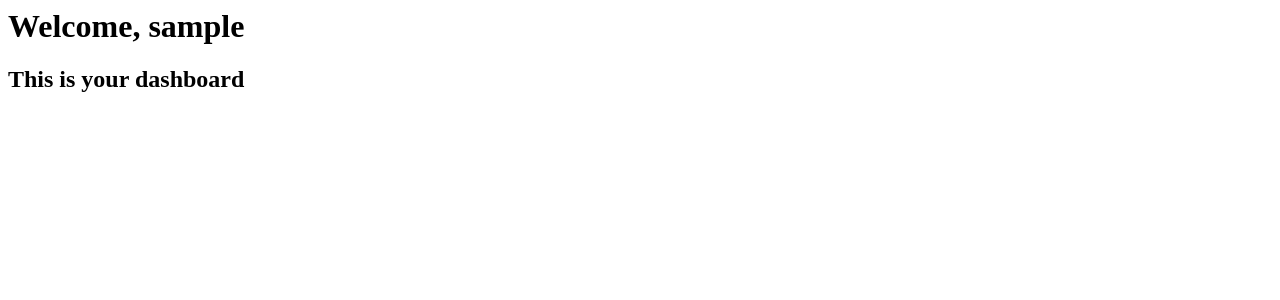
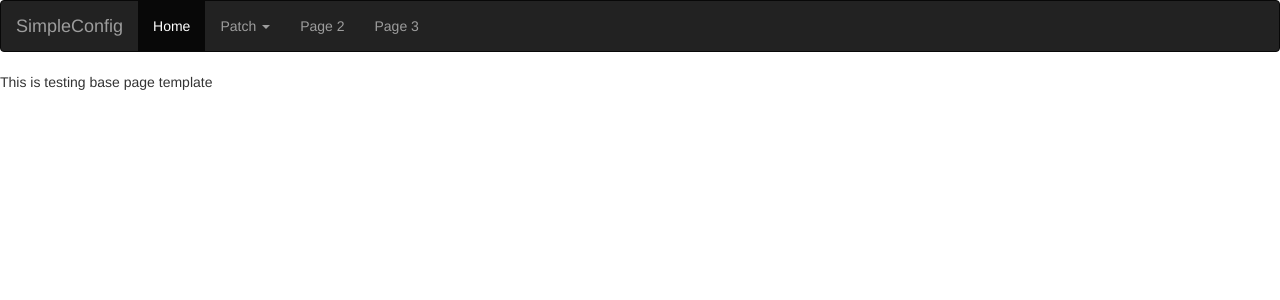
Before and after one commit to rickyari/simpleconfig, a Django app: page /dashboard/ in a window 1280 px wide. Shown: the top 300 px of the page. Run offline with Django 3.2, Linux system fonts and the light colour scheme; the visitor is signed in with stand-in values (Sample User, id 1); some libraries are stand-ins or nearby versions.

Commit message:
Tested base html template

```diff
--- a/templates/base.html
+++ b/templates/base.html
@@ -15,15 +15,15 @@
 <nav class="navbar navbar-inverse">
   <div class="container-fluid">
     <div class="navbar-header">
-      <a class="navbar-brand" href="#">WebSiteName</a>
+      <a class="navbar-brand" href="#">SimpleConfig</a>
     </div>
     <ul class="nav navbar-nav">
       <li class="active"><a href="#">Home</a></li>
-      <li class="dropdown"><a class="dropdown-toggle" data-toggle="dropdown" href="#">Page 1 <span class="caret"></span></a>
+      <li class="dropdown"><a class="dropdown-toggle" data-toggle="dropdown" href="#">Patch <span class="caret"></span></a>
         <ul class="dropdown-menu">
-          <li><a href="#">Page 1-1</a></li>
-          <li><a href="#">Page 1-2</a></li>
-          <li><a href="#">Page 1-3</a></li>
+          <li><a href="#">EGENCIA</a></li>
+          <li><a href="#">TSOPS</a></li>
+          <li><a href="#">FESI</a></li>
         </ul>
       </li>
       <li><a href="#">Page 2</a></li>
--- a/templates/dashboard.html
+++ b/templates/dashboard.html
@@ -1,6 +1,9 @@
-<html>
+{% extends 'base.html' %}
 
-<h1>Welcome, {{ user.username }}</h1>
-<h2>This is your dashboard</h2>
+{% block content %}
 
-</html>
+<p>
+	This is testing base page template
+</p>
+
+{% endblock %}
```
